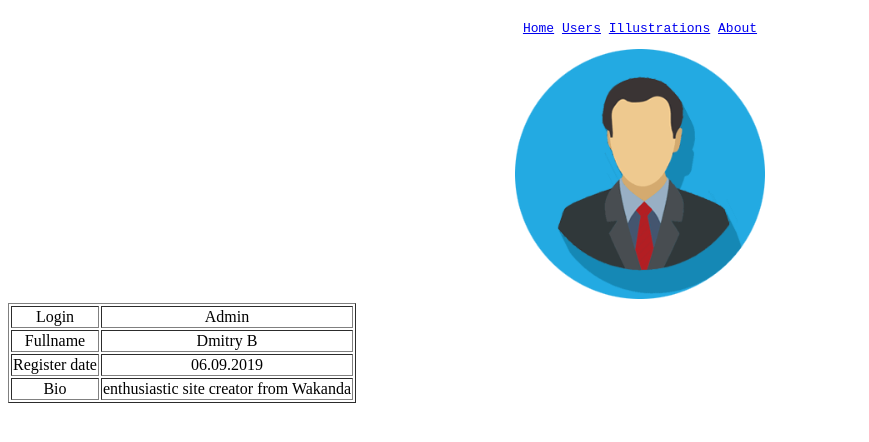
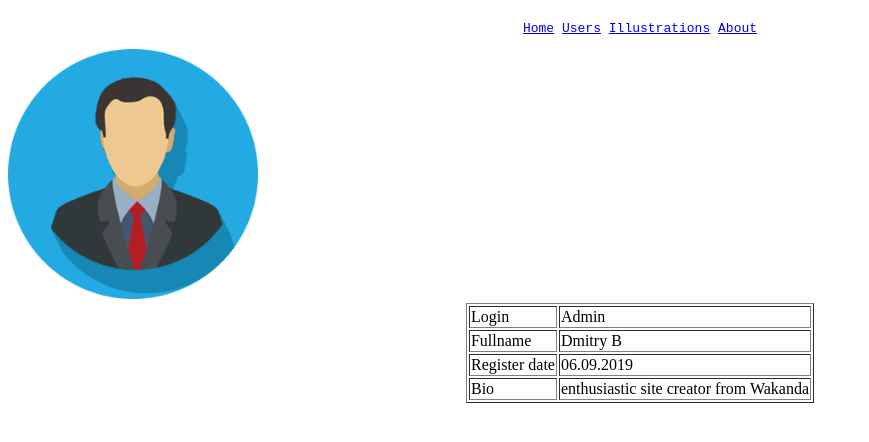
Before and after one commit to 3A43Mka/webprogbase-lab1, a plain HTML site: page users/1.html in a window 1280 px wide. Shown: the whole page, without its empty margins (0-869 px from the left). Drawn offline with Linux system fonts and the light colour scheme; files that its build step writes are made by us from their sources.

Commit message:
additional fixes

```diff
--- a/users/1.html
+++ b/users/1.html
@@ -2,7 +2,7 @@
 <html lang="en">
 
 <head>
-        <link rel="stylesheet" href="css/style.css">
+        <link rel="stylesheet" href="../css/style.css">
     <meta charset="UTF-8">
     <meta name="viewport" content="width=device-width, initial-scale=1.0">
     <meta http-equiv="X-UA-Compatible" content="ie=edge">
@@ -12,8 +12,9 @@
 <body>
     <div class="alignment">
         <pre><a href="https://3a43mka.github.io/webprogbase-lab1/">Home</a> <a href="https://3a43mka.github.io/webprogbase-lab1/users.html">Users</a> <a href="https://3a43mka.github.io/webprogbase-lab1/illustrations.html">Illustrations</a> <a href="https://3a43mka.github.io/webprogbase-lab1/about.html">About</a></pre>
+    </div>
         <img src="https://3a43mka.github.io/webprogbase-lab1/images/admin.png" height="250" alt="Beautiful landscape">
-        <table border="1">
+        <table border="1" align="center">
             <tr>
                 <td>Login</td>
                 <td>Admin</td>
@@ -31,7 +32,6 @@
                 <td>enthusiastic site creator from Wakanda</td>
             </tr>
         </table>
-    </div>
 </body>
 
 </html>
```
Also changed, not shown: illustrations/1.html (+1 -1 lines), illustrations/2.html (+2 -5 lines), illustrations/3.html (+1 -1 lines), users/2.html (+3 -3 lines).
